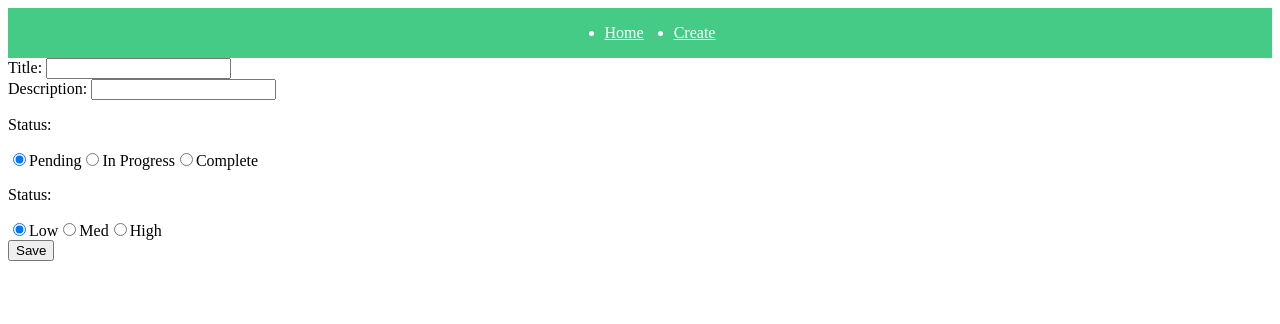
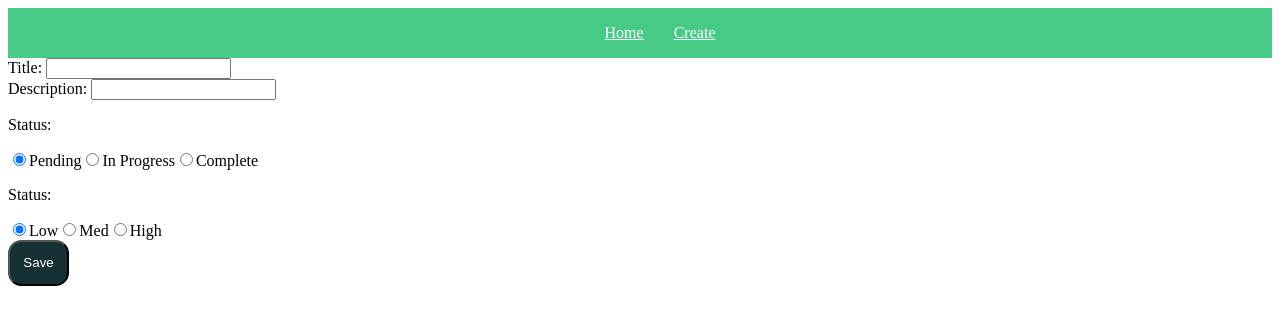
Before and after one commit to pto1026/FULLSTACKtodo-client, a React (Create React App) app: page /create in a window 1280 px wide. Shown: the top 324 px of the page. Built offline with nearby package versions, Linux system fonts and the light colour scheme.

Commit message:
more work on styles

```diff
--- a/src/App.css
+++ b/src/App.css
@@ -0,0 +1,29 @@
+ul {
+    list-style-type: none;
+}
+button {
+    background-color: #153131;
+    color: white;
+    border-radius: 1em;
+    padding: 1em;
+}
+
+.link {
+    background-color: #45CB85;
+    border-style: ridge;
+    border-width: 3px;
+    padding: 1em;
+    border-radius: 1em;
+    text-align: center;
+}
+
+.container {
+    display: flex;
+    margin: auto;
+    gap: 80px;
+}
+
+.delete-button {
+    position: relative;
+    left: 150px;
+}
--- a/src/App.js
+++ b/src/App.js
@@ -34,10 +34,10 @@ const App = () => {
                 <ul>
                     {todos.map(todo => {
                         return (
-                            <li key={todo._id}>{todo.title}<br />{todo.status}<br />{todo.priority}
-                                <br /> <button onClick={() => deleteTodo(todo._id)}>Delete</button>
-                                <br /> <Link to={`edit/${todo._id}`}>
-                                    <a>Edit</a>
+                            <li className='container' key={todo._id}>{todo.title}<br />{todo.status}<br />{todo.priority}
+                                <br /> <button className='delete-button' onClick={() => deleteTodo(todo._id)}>Delete</button>
+                                <br /> <Link className='link' to={`edit/${todo._id}`}>
+                                    Edit
                                 </Link>
                             </li>
                         )
--- a/src/components/Navbar/Navbar.css
+++ b/src/components/Navbar/Navbar.css
@@ -8,6 +8,7 @@
 }
 ul {
     display: flex;
+    list-style-type: none;
     gap: 30px;}
 li {
 }
```
